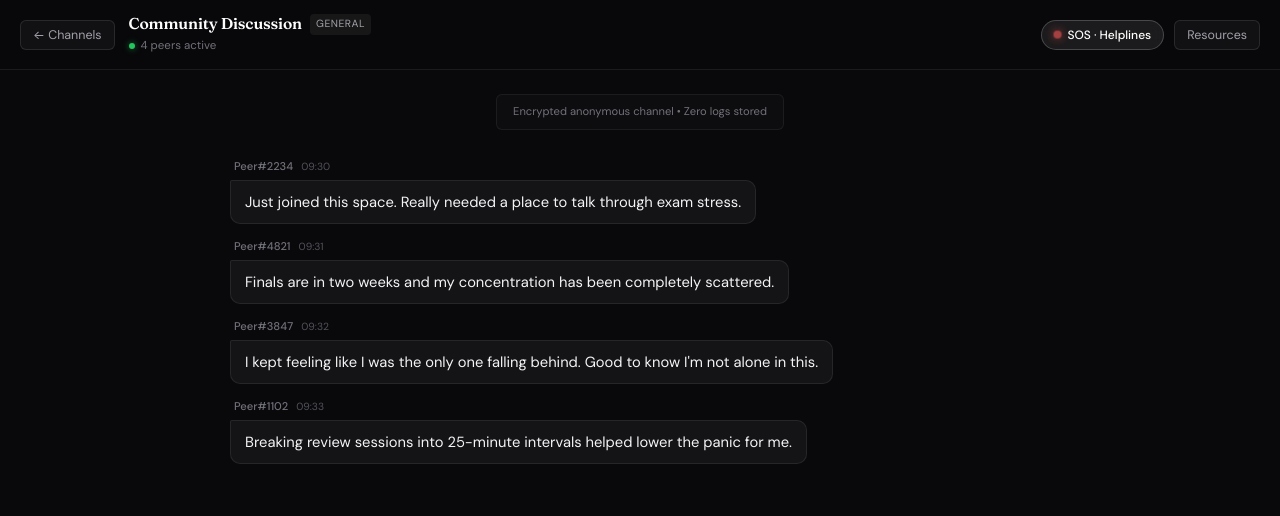
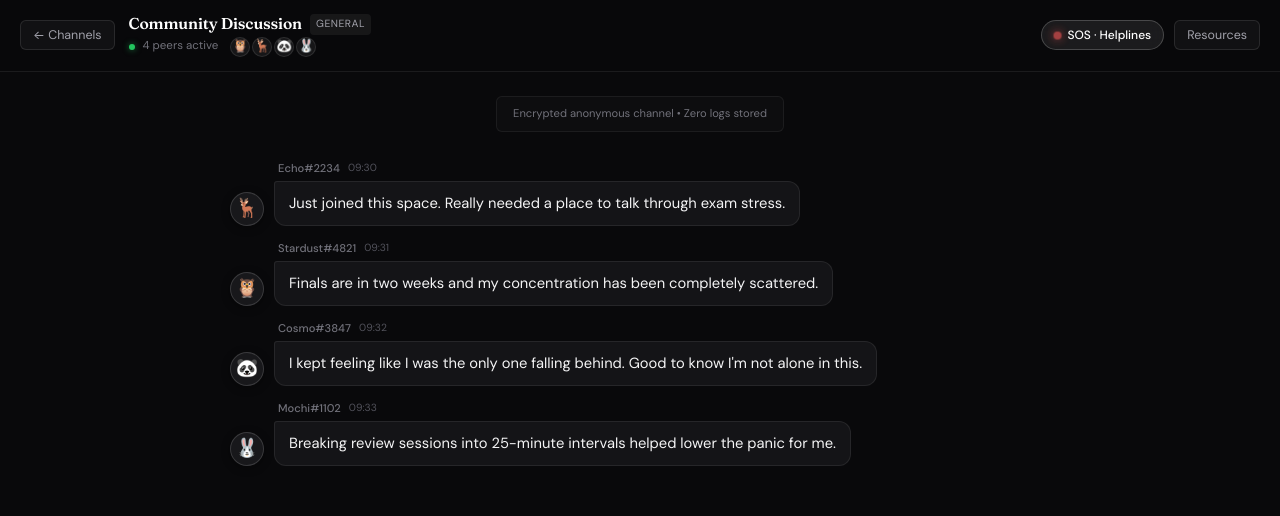
Before and after one commit to saikoushikpallapolu/SafeSpeak_Spec, a React (Vite) app in the folder apps/web/: page /rooms/1 in a window 1280 px wide. Shown: the top 516 px of the page. Built offline with nearby package versions, Linux system fonts and the light colour scheme; no server answers; the database is empty.

Commit message:
feat(grouproom): restore animal mascot companion avatars in group chat stream and room header

```diff
--- a/apps/web/src/pages/GroupRoom.css
+++ b/apps/web/src/pages/GroupRoom.css
@@ -1,5 +1,5 @@
 /* ============================================================
-   SafeSpeak — Group Discussion Room (Production Text-First UI)
+   SafeSpeak — Group Discussion Room (Production Mascot UI)
    ============================================================ */
 
 .grouproom-page {
@@ -85,7 +85,7 @@
 .grouproom-header__meta {
   display: flex;
   align-items: center;
-  gap: 6px;
+  gap: 8px;
   font-size: 0.72rem;
   color: #71717A;
 }
@@ -96,6 +96,25 @@
   border-radius: 50%;
   background: #22C55E;
   box-shadow: 0 0 6px rgba(34, 197, 94, 0.6);
+}
+
+.grouproom-header__avatars {
+  display: inline-flex;
+  align-items: center;
+  gap: 2px;
+  margin-left: 4px;
+}
+
+.grouproom-mini-avatar {
+  font-size: 0.8rem;
+  background: rgba(255, 255, 255, 0.06);
+  border: 1px solid rgba(255, 255, 255, 0.1);
+  width: 20px;
+  height: 20px;
+  border-radius: 50%;
+  display: inline-flex;
+  align-items: center;
+  justify-content: center;
 }
 
 .grouproom-header__right {
@@ -135,13 +154,53 @@
 .grouproom-item {
   display: flex;
   flex-direction: column;
-  align-items: flex-start;
-  gap: 4px;
-  max-width: 78%;
+  max-width: 82%;
 }
 
 .grouproom-item--me {
   align-self: flex-end;
+}
+
+.grouproom-item__bubble-row {
+  display: flex;
+  align-items: flex-end;
+  gap: 10px;
+}
+
+.grouproom-item--me .grouproom-item__bubble-row {
+  flex-direction: row;
+  justify-content: flex-end;
+}
+
+/* Mascot Avatar Badge */
+.grouproom-avatar {
+  width: 34px;
+  height: 34px;
+  border-radius: 50%;
+  background: #18181B;
+  border: 1px solid rgba(255, 255, 255, 0.15);
+  display: flex;
+  align-items: center;
+  justify-content: center;
+  font-size: 1.15rem;
+  flex-shrink: 0;
+  box-shadow: 0 2px 8px rgba(0, 0, 0, 0.4);
+  user-select: none;
+}
+
+.grouproom-avatar--me {
+  background: rgba(255, 255, 255, 0.12);
+  border-color: rgba(255, 255, 255, 0.3);
+}
+
+.grouproom-item__content {
+  display: flex;
+  flex-direction: column;
+  gap: 4px;
+  min-width: 0;
+}
+
+.grouproom-item--me .grouproom-item__content {
   align-items: flex-end;
 }
 
@@ -174,8 +233,8 @@
 .grouproom-item__text {
   background: #141417;
   border: 1px solid rgba(255, 255, 255, 0.08);
-  border-radius: 10px;
-  border-top-left-radius: 2px;
+  border-radius: 12px;
+  border-top-left-radius: 3px;
   padding: 10px 14px;
   font-size: 0.92rem;
   line-height: 1.5;
@@ -188,8 +247,8 @@
   background: #FFFFFF;
   border-color: #FFFFFF;
   color: #09090B;
-  border-radius: 10px;
-  border-top-right-radius: 2px;
+  border-radius: 12px;
+  border-top-right-radius: 3px;
   font-weight: 450;
   box-shadow: 0 2px 10px rgba(255, 255, 255, 0.1);
 }
--- a/apps/web/src/pages/GroupRoom.tsx
+++ b/apps/web/src/pages/GroupRoom.tsx
@@ -1,6 +1,7 @@
 import { useState, useRef, useEffect } from 'react'
 import { useNavigate, useParams } from 'react-router-dom'
 import { useGroupRoom } from '../hooks/useSafeSpeakSocket'
+import { getCharacterById, CHARACTERS } from '../data/characters'
 import type { CharacterId } from '@safespeak/shared-types'
 import SOSButton from '../components/common/SOSButton'
 import './GroupRoom.css'
@@ -15,30 +16,30 @@ interface SeedMessage {
 
 const DEFAULT_GROUP_SEED: Record<string, SeedMessage[]> = {
   exam: [
-    { id: 's1', text: "Just joined this space. Really needed a place to talk through exam stress.", senderTag: 'Peer#2234', senderCharacter: 'deer', time: '09:30' },
-    { id: 's2', text: "Finals are in two weeks and my concentration has been completely scattered.", senderTag: 'Peer#4821', senderCharacter: 'owl', time: '09:31' },
-    { id: 's3', text: "I kept feeling like I was the only one falling behind. Good to know I'm not alone in this.", senderTag: 'Peer#3847', senderCharacter: 'panda', time: '09:32' },
-    { id: 's4', text: "Breaking review sessions into 25-minute intervals helped lower the panic for me.", senderTag: 'Peer#1102', senderCharacter: 'rabbit', time: '09:33' },
+    { id: 's1', text: "Just joined this space. Really needed a place to talk through exam stress.", senderTag: 'Echo#2234', senderCharacter: 'deer', time: '09:30' },
+    { id: 's2', text: "Finals are in two weeks and my concentration has been completely scattered.", senderTag: 'Stardust#4821', senderCharacter: 'owl', time: '09:31' },
+    { id: 's3', text: "I kept feeling like I was the only one falling behind. Good to know I'm not alone in this.", senderTag: 'Cosmo#3847', senderCharacter: 'panda', time: '09:32' },
+    { id: 's4', text: "Breaking review sessions into 25-minute intervals helped lower the panic for me.", senderTag: 'Mochi#1102', senderCharacter: 'rabbit', time: '09:33' },
   ],
   night: [
-    { id: 'n1', text: "The house is completely quiet but my thoughts are replaying past conversations.", senderTag: 'Peer#1029', senderCharacter: 'owl', time: '03:04' },
-    { id: 'n2', text: "Listening to ambient rain audio right now. Helps slow the racing thoughts a bit.", senderTag: 'Peer#8841', senderCharacter: 'panda', time: '03:06' },
+    { id: 'n1', text: "The house is completely quiet but my thoughts are replaying past conversations.", senderTag: 'Stardust#1029', senderCharacter: 'owl', time: '03:04' },
+    { id: 'n2', text: "Listening to ambient rain audio right now. Helps slow the racing thoughts a bit.", senderTag: 'Cosmo#8841', senderCharacter: 'panda', time: '03:06' },
   ],
   city: [
-    { id: 'c1', text: "Moved to a new city two weeks ago. The silence in the apartment hits hard in the evening.", senderTag: 'Peer#9912', senderCharacter: 'deer', time: '20:15' },
-    { id: 'c2', text: "Finding a regular coffee spot helped me establish a small anchor point. Take it day by day.", senderTag: 'Peer#3310', senderCharacter: 'capybara', time: '20:18' },
+    { id: 'c1', text: "Moved to a new city two weeks ago. The silence in the apartment hits hard in the evening.", senderTag: 'Echo#9912', senderCharacter: 'deer', time: '20:15' },
+    { id: 'c2', text: "Finding a regular coffee spot helped me establish a small anchor point. Take it day by day.", senderTag: 'Haze#3310', senderCharacter: 'capybara', time: '20:18' },
   ],
   habit: [
-    { id: 'h1', text: "Day 4 of resetting my daily routine. Evenings are definitely the hardest checkpoint.", senderTag: 'Peer#5541', senderCharacter: 'penguin', time: '19:40' },
-    { id: 'h2', text: "Small continuous wins matter. Be patient with yourself when the urge creeps in.", senderTag: 'Peer#1129', senderCharacter: 'deer', time: '19:44' },
+    { id: 'h1', text: "Day 4 of resetting my daily routine. Evenings are definitely the hardest checkpoint.", senderTag: 'Pebble#5541', senderCharacter: 'penguin', time: '19:40' },
+    { id: 'h2', text: "Small continuous wins matter. Be patient with yourself when the urge creeps in.", senderTag: 'Echo#1129', senderCharacter: 'deer', time: '19:44' },
   ],
   body: [
-    { id: 'b1', text: "Catching my reflection in windows still triggers automatic comparison. Working on gentle neutrality.", senderTag: 'Peer#4420', senderCharacter: 'rabbit', time: '18:10' },
-    { id: 'b2', text: "Unfollowing curated highlight accounts was an immediate relief for my mental space.", senderTag: 'Peer#8831', senderCharacter: 'owl', time: '18:15' },
+    { id: 'b1', text: "Catching my reflection in windows still triggers automatic comparison. Working on gentle neutrality.", senderTag: 'Mochi#4420', senderCharacter: 'rabbit', time: '18:10' },
+    { id: 'b2', text: "Unfollowing curated highlight accounts was an immediate relief for my mental space.", senderTag: 'Stardust#8831', senderCharacter: 'owl', time: '18:15' },
   ],
   work: [
-    { id: 'w1', text: "Constantly feeling like everything is urgent. Struggling to disconnect after work hours.", senderTag: 'Peer#7719', senderCharacter: 'capybara', time: '19:02' },
-    { id: 'w2', text: "Setting a strict notification cutoff in the evening gave me my peace back. Highly recommend.", senderTag: 'Peer#6620', senderCharacter: 'deer', time: '19:07' },
+    { id: 'w1', text: "Constantly feeling like everything is urgent. Struggling to disconnect after work hours.", senderTag: 'Haze#7719', senderCharacter: 'capybara', time: '19:02' },
+    { id: 'w2', text: "Setting a strict notification cutoff in the evening gave me my peace back. Highly recommend.", senderTag: 'Echo#6620', senderCharacter: 'deer', time: '19:07' },
   ],
 }
 
@@ -56,7 +57,8 @@ export default function GroupRoom() {
   const navigate = useNavigate()
 
   const myId = (sessionStorage.getItem('character') || 'owl') as CharacterId
-  const myTag = sessionStorage.getItem('user_tag') || `Peer#${Math.floor(1000 + Math.random() * 9000)}`
+  const me = getCharacterById(myId) || CHARACTERS[0]
+  const myTag = sessionStorage.getItem('user_tag') || `${me.name}#${Math.floor(1000 + Math.random() * 9000)}`
 
   const [input, setInput] = useState('')
   const bottomRef = useRef<HTMLDivElement>(null)
@@ -106,6 +108,11 @@ export default function GroupRoom() {
             <div className="grouproom-header__meta font-mono">
               <span className="live-dot" />
               <span>{activeCount || 12} peers active</span>
+              <div className="grouproom-header__avatars" title="Active companions in space">
+                {CHARACTERS.slice(0, 4).map((c) => (
+                  <span key={c.id} className="grouproom-mini-avatar">{c.emoji}</span>
+                ))}
+              </div>
             </div>
           </div>
         </div>
@@ -131,18 +138,35 @@ export default function GroupRoom() {
 
         {allMessages.map((msg, index) => {
           const isMe = msg.senderTag === myTag || msg.senderCharacter === myId && index >= seed.length
+          const char = getCharacterById(msg.senderCharacter) || CHARACTERS.find(c => c.name.toLowerCase() === (msg.senderTag.split('#')[0] || '').toLowerCase()) || me
 
           return (
             <div
               key={msg.id || index}
               className={`grouproom-item ${isMe ? 'grouproom-item--me' : ''}`}
             >
-              <div className="grouproom-item__header font-mono">
-                <span className="grouproom-item__author">{isMe ? 'You' : msg.senderTag}</span>
-                <span className="grouproom-item__time">{msg.time}</span>
-              </div>
-              <div className="grouproom-item__bubble">
-                <p className="grouproom-item__text">{msg.text}</p>
+              <div className="grouproom-item__bubble-row">
+                {!isMe && (
+                  <div className="grouproom-avatar" title={char.name} aria-hidden>
+                    {char.emoji}
+                  </div>
+                )}
+
+                <div className="grouproom-item__content">
+                  <div className="grouproom-item__header font-mono">
+                    <span className="grouproom-item__author">{isMe ? `You (${me.name})` : msg.senderTag}</span>
+                    <span className="grouproom-item__time">{msg.time}</span>
+                  </div>
+                  <div className="grouproom-item__bubble">
+                    <p className="grouproom-item__text">{msg.text}</p>
+                  </div>
+                </div>
+
+                {isMe && (
+                  <div className="grouproom-avatar grouproom-avatar--me" title={me.name} aria-hidden>
+                    {me.emoji}
+                  </div>
+                )}
               </div>
             </div>
           )
```
